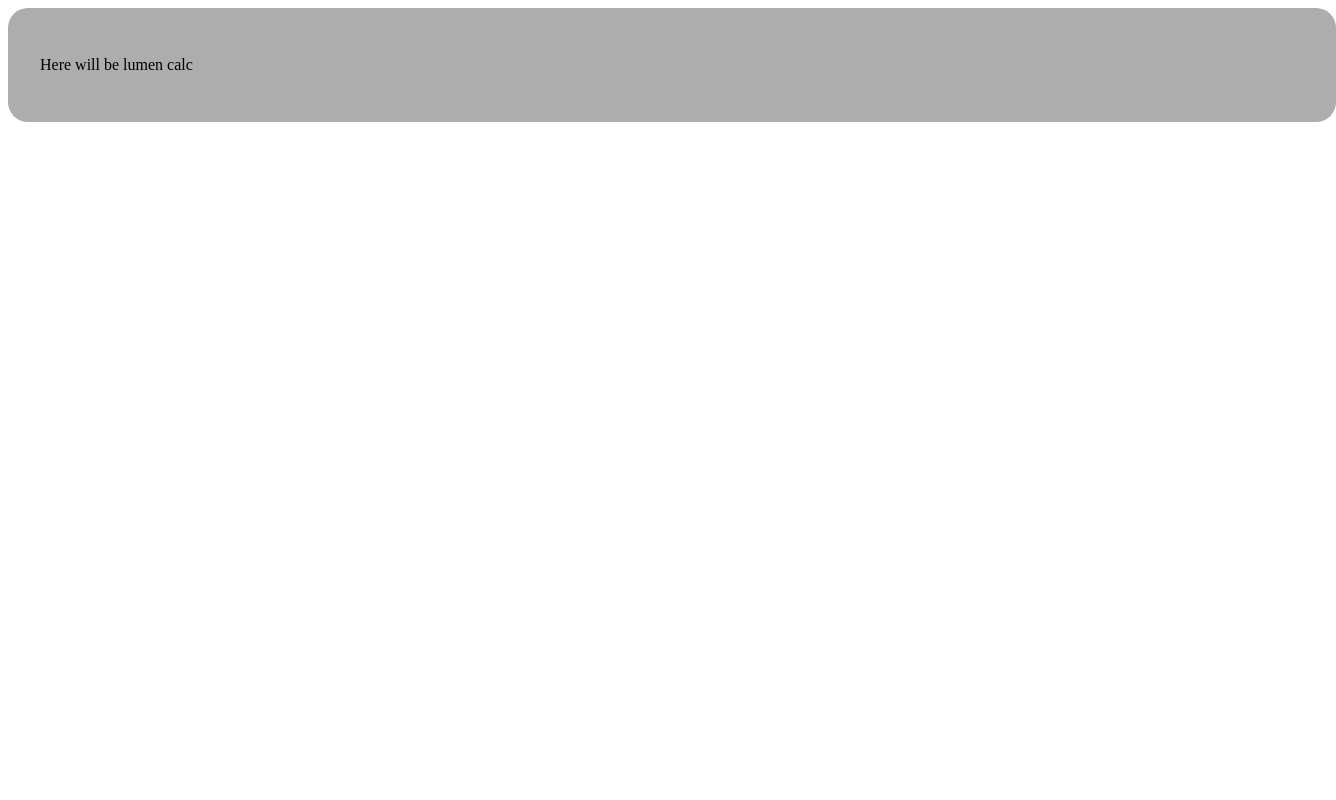
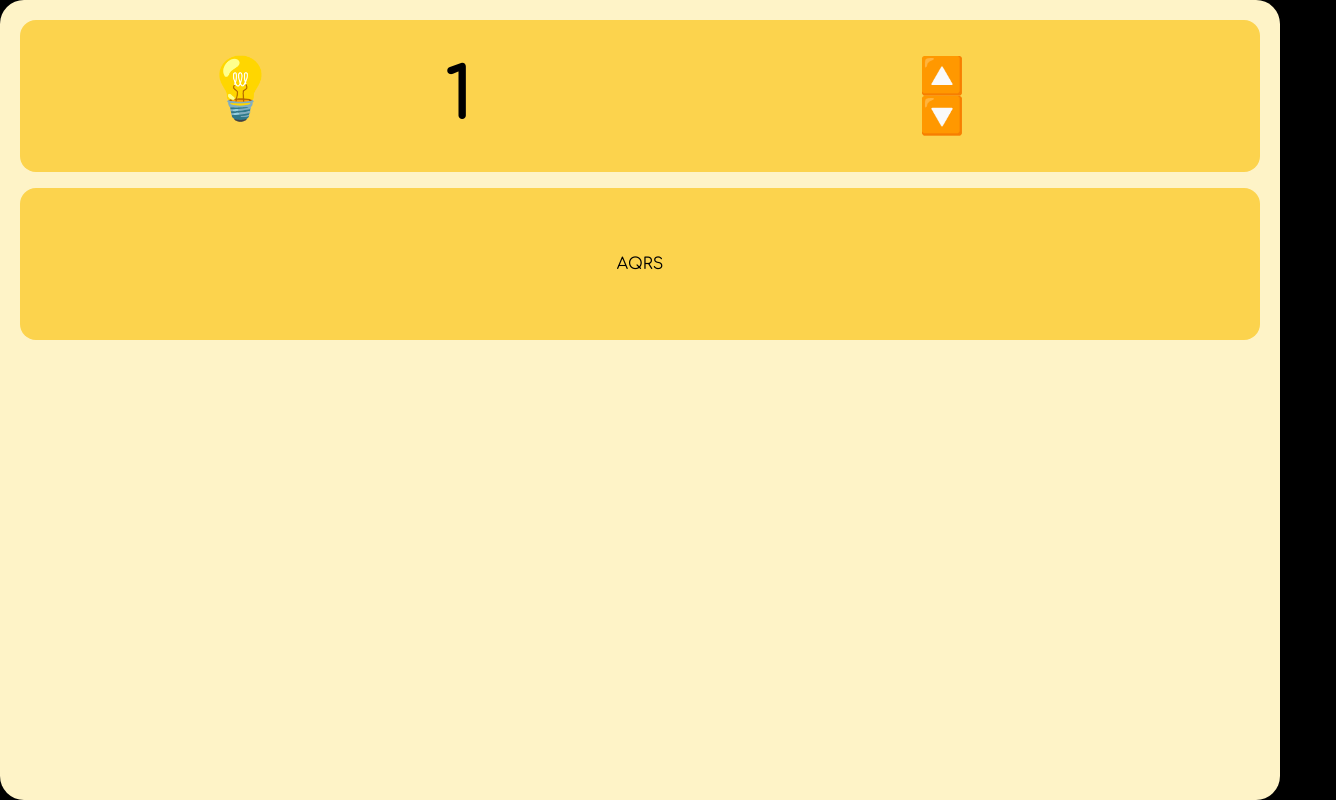
Before and after one commit to DevmianS/LightApp, a React (Vite) app: page / in a window 1280 px wide. Shown: the whole page, 1336 px wide, since content can reach past the window. Built offline with nearby package versions, Linux system fonts and the light colour scheme.

Commit message:
Added Tailwind

```diff
--- a/index.html
+++ b/index.html
@@ -9,7 +9,7 @@
       rel="stylesheet"
     />
     <link rel="icon" type="image/svg+xml" href="/vite.svg" />
-    <link rel="stylesheet" href="/src/scss/style.scss" />
+    <link rel="stylesheet" href="/src/index.css" />
     <meta name="viewport" content="width=device-width, initial-scale=1.0" />
     <title>LightApp</title>
   </head>
--- /dev/null
+++ b/postcss.config.cjs
@@ -0,0 +1,6 @@
+module.exports = {
+  plugins: {
+    tailwindcss: {},
+    autoprefixer: {},
+  },
+}
--- /dev/null
+++ b/src/components/LumenCalc/BulbBase/BulbBase.tsx
@@ -0,0 +1,16 @@
+import Panel from '../../UI/Panel';
+
+const BulbBase = props => {
+  return (
+    <Panel>
+      <div className='flex'>
+        <p>A</p>
+        <p>Q</p>
+        <p>R</p>
+        <p>S</p>
+      </div>
+    </Panel>
+  );
+};
+
+export default BulbBase;
--- /dev/null
+++ b/src/components/LumenCalc/BulbCounter/BulbCounter.tsx
@@ -0,0 +1,20 @@
+import Panel from '../../UI/Panel';
+
+const BulbCounter = () => {
+  return (
+    <Panel>
+      <div className='flex h-full w-full items-center justify-between px-4'>
+        <div className='flex w-1/2 justify-evenly'>
+          <span className='text-6xl'>💡</span>
+          <span className='text-7xl font-bold'>1</span>
+        </div>
+        <div className='flex w-1/2 flex-col items-center '>
+          <span className='text-4xl'>🔼</span>
+          <span className='text-4xl'>🔽</span>
+        </div>
+      </div>
+    </Panel>
+  );
+};
+
+export default BulbCounter;
--- a/src/components/LumenCalc/LumenCalc.module.scss
+++ b/src/components/LumenCalc/LumenCalc.module.scss
@@ -1,8 +1,5 @@
-.calc {
-  width: 100%;
-  height: 100%;
-  padding: 2rem;
-  background-color: rgb(173, 173, 173);
-  border-radius: 20px;
-  // border: 1px solid red;
-}
+// .calc {
+//   width: 100%;
+//   height: 100%;
+//   padding: 2rem;
+// }
--- a/src/components/LumenCalc/LumenCalc.tsx
+++ b/src/components/LumenCalc/LumenCalc.tsx
@@ -1,8 +1,12 @@
+import BulbBase from './BulbBase/BulbBase';
+import BulbCounter from './BulbCounter/BulbCounter';
 import cl from './LumenCalc.module.scss';
 const LumenCalc = () => {
   return (
-    <div className={cl.calc}>
-      <p>Here will be lumen calc</p>
+    // <div className={cl.calc}>
+    <div className='flex h-full w-full flex-col gap-4 rounded-3xl bg-amber-100 p-5'>
+      <BulbCounter />
+      <BulbBase />
     </div>
   );
 };
--- a/src/components/UI/Panel.tsx
+++ b/src/components/UI/Panel.tsx
@@ -1,5 +1,9 @@
-const Panel = () => {
-  <div>PANEL</div>;
+const Panel = props => {
+  return (
+    <div className='flex h-1/5 w-full items-center justify-center  rounded-2xl bg-amber-300'>
+      {props.children}
+    </div>
+  );
 };
 
 export default Panel;
--- /dev/null
+++ b/src/index.css
@@ -0,0 +1,26 @@
+@tailwind base;
+@tailwind components;
+@tailwind utilities;
+
+*,
+*::before,
+*::after {
+  box-sizing: border-box;
+  margin: 0;
+  padding: 0;
+  font-size: 100%;
+}
+html,
+body {
+  position: relative;
+  width: 100%;
+  height: 100%;
+  font-family: 'Comfortaa', cursive;
+  background-color: var(--color-dark);
+  background-color: #000000;
+  scroll-behavior: smooth;
+}
+#root {
+  width: 100%;
+  height: 100%;
+}
--- a/src/main.tsx
+++ b/src/main.tsx
@@ -1,6 +1,7 @@
 import React from 'react';
 import ReactDOM from 'react-dom/client';
 import App from './App';
+import './index.css';
 
 ReactDOM.createRoot(document.getElementById('root') as HTMLElement).render(
   <React.StrictMode>
--- /dev/null
+++ b/tailwind.config.cjs
@@ -0,0 +1,8 @@
+/** @type {import('tailwindcss').Config} */
+module.exports = {
+  content: ['./index.html', './src/**/*.{vue,js,ts,jsx,tsx}'],
+  theme: {
+    extend: {},
+  },
+  plugins: [],
+};
```
Also changed, not shown: package.json (+7 -1 lines), 1 other file (tests, documents, lock files or other folders).
